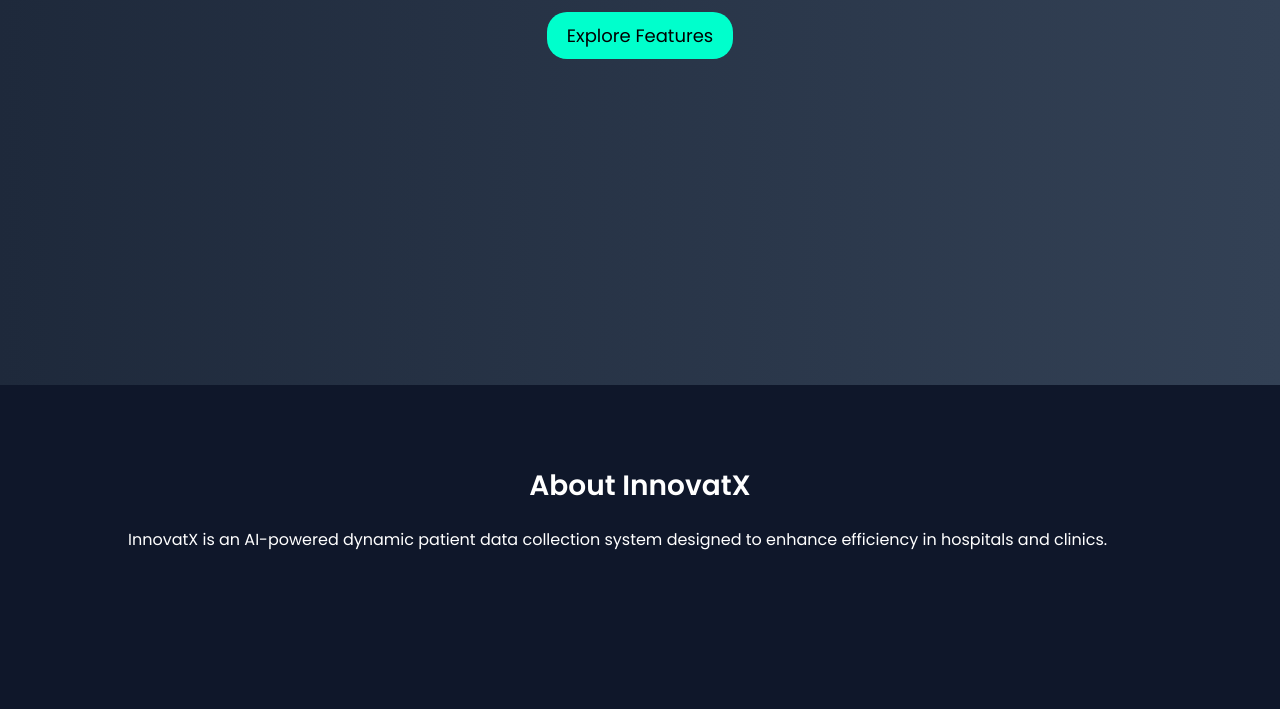
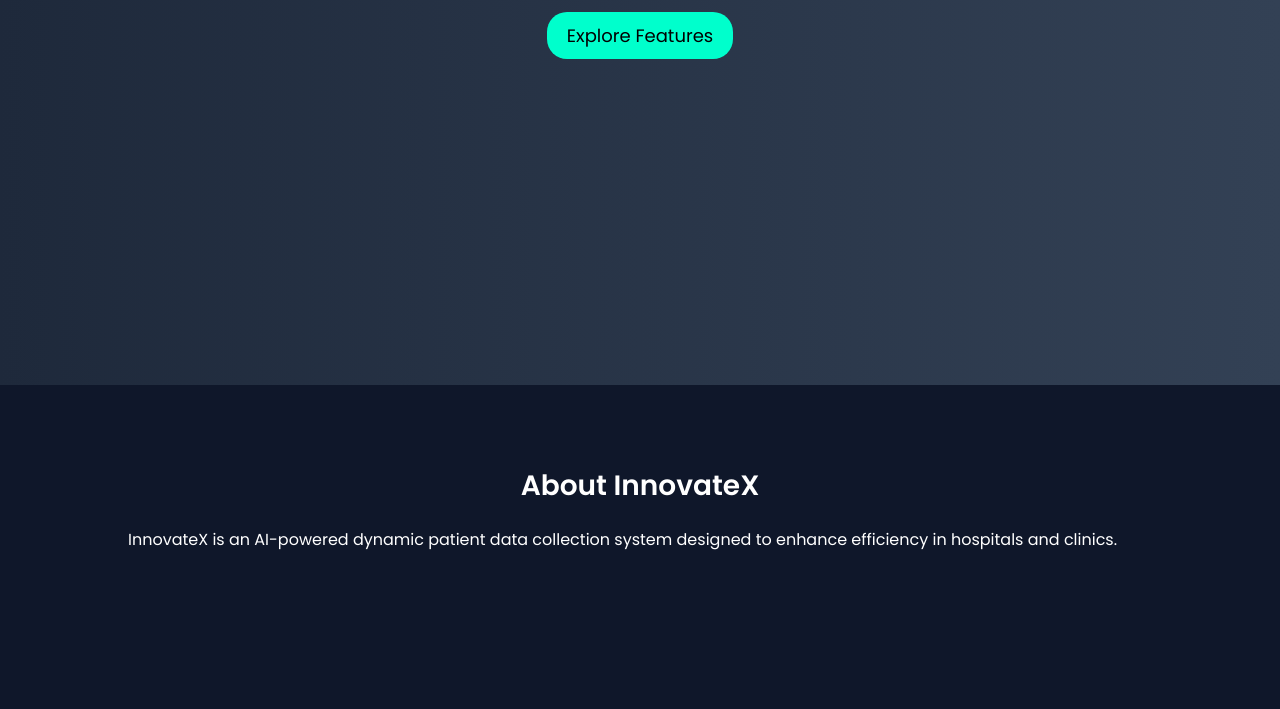
Before and after one commit to sarvaiyadiya/innovateX, a plain HTML site: page index.html in a window 1280 px wide. Shown: the part 415-1124 px from the top of the page. Drawn offline with nearby package versions, Linux system fonts and the light colour scheme.

Commit message:
Update index.html

```diff
--- a/index.html
+++ b/index.html
@@ -28,8 +28,8 @@
     </section>
 
     <section id="about" class="content">
-        <h2>About InnovatX</h2>
-        <p>InnovatX is an AI-powered dynamic patient data collection system designed to enhance efficiency in hospitals and clinics.</p>
+        <h2>About InnovateX</h2>
+        <p>InnovateX is an AI-powered dynamic patient data collection system designed to enhance efficiency in hospitals and clinics.</p>
     </section>
 
     <section id="features" class="content">
```
